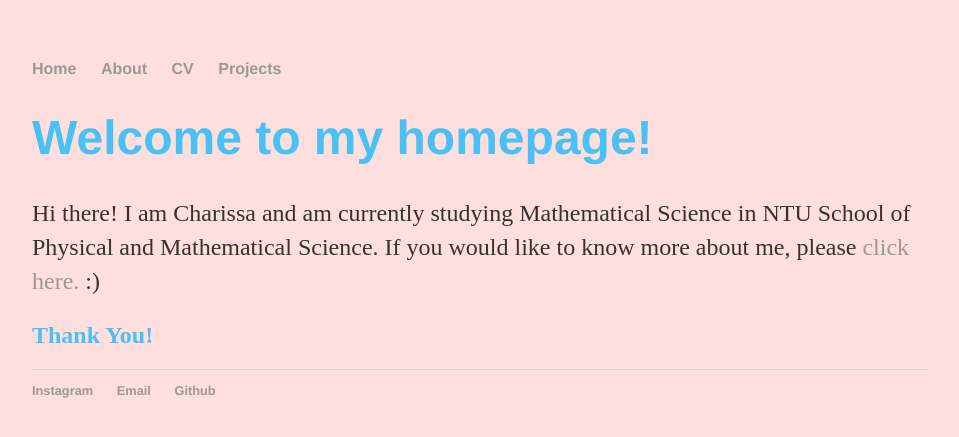
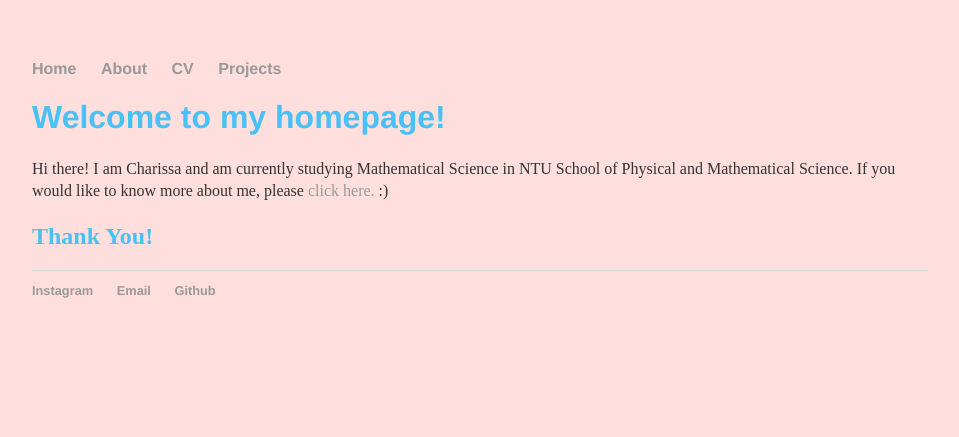
Before and after one commit to charutomo/charutomo.github.io, a Jekyll site: the page built from index.html, in a window 1280 px wide. Shown: the top 437 px of the page, without its empty margins (160-1119 px from the left). Built offline with Jekyll 4.4.1, drawn with Linux system fonts in a browser that asks for light colours.

Commit message:
Update main.css

```diff
--- a/css/main.css
+++ b/css/main.css
@@ -1,6 +1,7 @@
 body {
     margin: 60px auto;
     width: 70%;
+    background-color: #ffdfdd;
 }
 nav ul, footer ul {
     font-family:'Helvetica', 'Arial', 'Sans-Serif';
@@ -20,11 +21,12 @@ a:hover {
     text-decoration: underline;
 }
 h1 {
-    font-size: 3em;
+    font-size: 2em;
     font-family:'Helvetica', 'Arial', 'Sans-Serif';
+    color: #49c1f5;
 }
 p {
-    font-size: 1.5em;
+    font-size: 1em;
     line-height: 1.4em;
     color: #333;
 }
```
